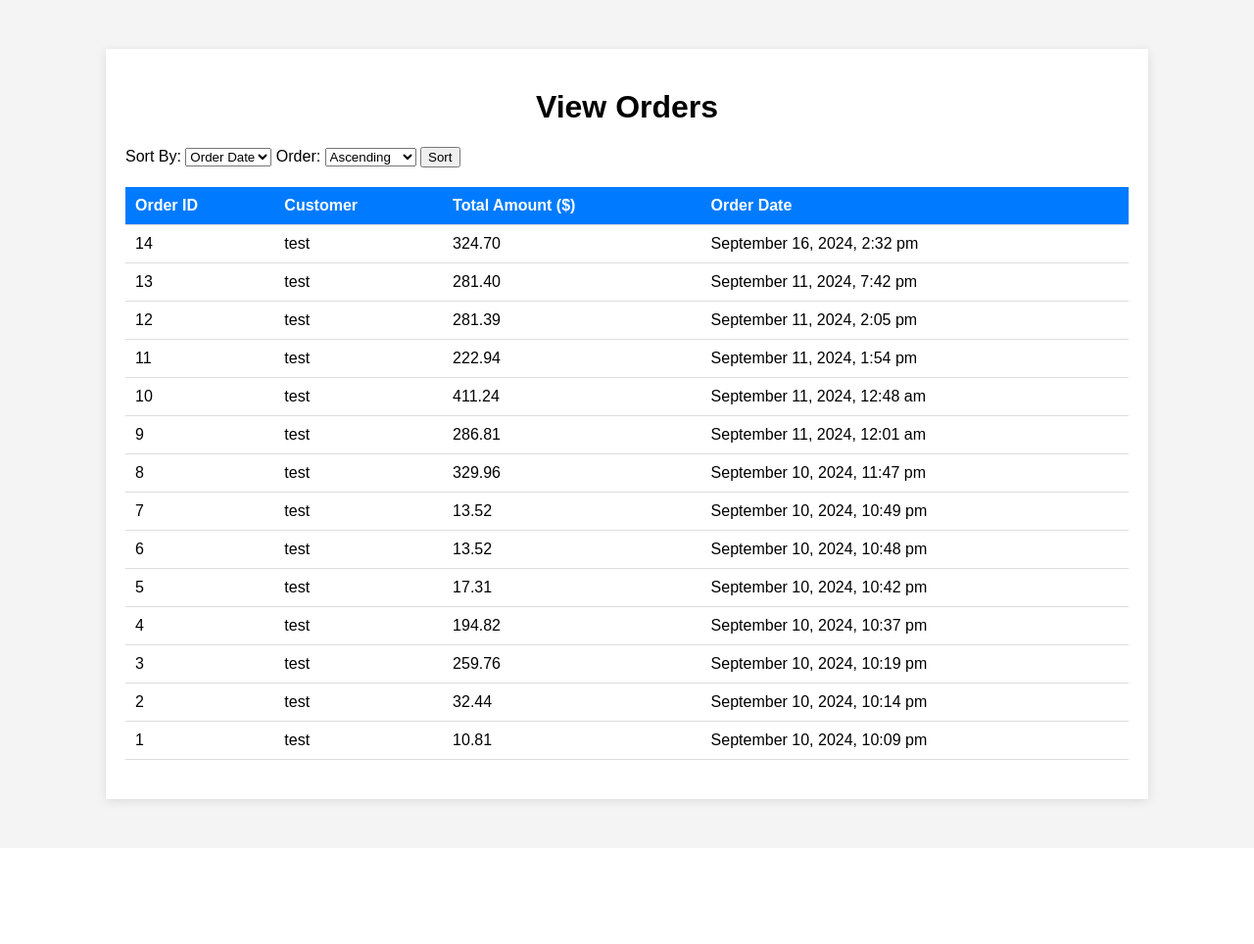
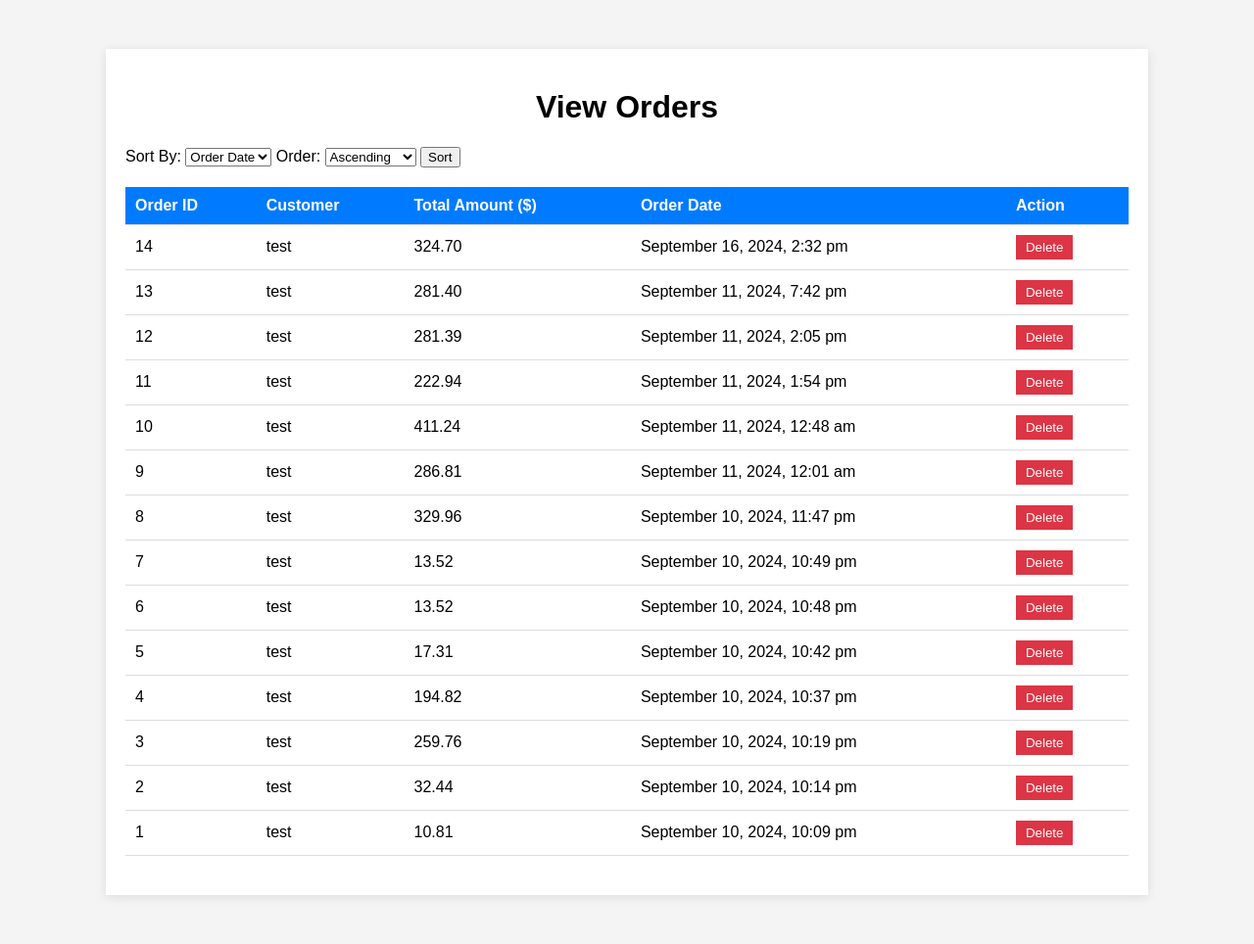
Before and after one commit to syedsq/MedusaShopping, a PHP site: page /view_orders.php in a window 1280 px wide. Shown: the whole page at 98% size. Before the commit the page ends 825 px from the top, so only its background shows below. Run offline with PHP 8.4, Linux system fonts and the light colour scheme; a user stored in the database is signed in; data comes from the database, SQL or seed files in the repository.

Commit message:
Add files via upload

```diff
--- a/view_orders.php
+++ b/view_orders.php
@@ -6,6 +6,31 @@ include 'config.php';  // Database connection
 if (!isset($_SESSION['is_admin']) || $_SESSION['is_admin'] !== true) {
     echo "Access denied. You must be an admin to access this page.";
     exit();
+}
+
+// Handle deletion of an order
+if ($_SERVER['REQUEST_METHOD'] === 'POST' && isset($_POST['delete'])) {
+    $order_id = $_POST['order_id'];
+
+    // First, delete related items from the order_items table
+    $delete_items_sql = "DELETE FROM order_items WHERE order_id = ?";
+    $stmt = $conn->prepare($delete_items_sql);
+    $stmt->bind_param("i", $order_id);
+    $stmt->execute();
+    $stmt->close();
+
+    // Then, delete the order from the orders table
+    $delete_order_sql = "DELETE FROM orders WHERE id = ?";
+    $stmt = $conn->prepare($delete_order_sql);
+    $stmt->bind_param("i", $order_id);
+
+    if ($stmt->execute()) {
+        echo "<p>Order deleted successfully.</p>";
+    } else {
+        echo "<p>Error deleting order: " . $conn->error . "</p>";
+    }
+
+    $stmt->close();
 }
 
 // Fetch all orders with sorting options
@@ -62,6 +87,14 @@ $result = $conn->query($sql);
         .sort {
             margin-bottom: 20px;
         }
+
+        .delete-btn {
+            color: #fff;
+            background-color: #dc3545;
+            border: none;
+            padding: 5px 10px;
+            cursor: pointer;
+        }
     </style>
 </head>
 <body>
@@ -96,6 +129,7 @@ $result = $conn->query($sql);
                     <th>Customer</th>
                     <th>Total Amount ($)</th>
                     <th>Order Date</th>
+                    <th>Action</th>
                 </tr>
             </thead>
             <tbody>
@@ -106,10 +140,17 @@ $result = $conn->query($sql);
                             <td><?php echo htmlspecialchars($row['username']); ?></td>
                             <td><?php echo number_format($row['total_amount'], 2); ?></td>
                             <td><?php echo date('F j, Y, g:i a', strtotime($row['created_at'])); ?></td>
+                            <td>
+                                <!-- Delete Button -->
+                                <form action="view_orders.php" method="POST" style="display:inline;">
+                                    <input type="hidden" name="order_id" value="<?php echo htmlspecialchars($row['id']); ?>">
+                                    <input type="submit" name="delete" value="Delete" class="delete-btn" onclick="return confirm('Are you sure you want to delete this order?');">
+                                </form>
+                            </td>
                         </tr>
                     <?php endwhile; ?>
                 <?php else: ?>
-                    <tr><td colspan="4">No orders found.</td></tr>
+                    <tr><td colspan="5">No orders found.</td></tr>
                 <?php endif; ?>
             </tbody>
         </table>
```
